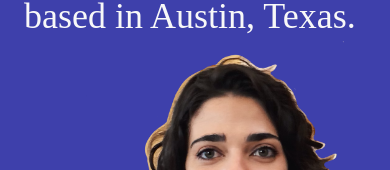
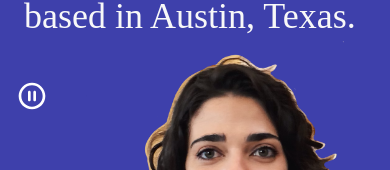
Before and after one commit to baileedastugue/portfolio_v3, a React (Vite) app: page / in a window 390 px wide. Shown: the part 345-515 px from the top of the page. Built offline with nearby package versions, Linux system fonts and the light colour scheme.

Commit message:
bailee/landing: play/plause animation functionality - not pretty

```diff
--- /dev/null
+++ b/src/assets/svgs/Pause.tsx
@@ -0,0 +1,12 @@
+const Pause = () => {
+	return (
+		<svg focusable='false' aria-hidden='true' viewBox='0 0 24 24'>
+			<path
+				fill='white' // TODO: change to light
+				d='M10 16c.55 0 1-.45 1-1V9c0-.55-.45-1-1-1s-1 .45-1 1v6c0 .55.45 1 1 1m2-14C6.48 2 2 6.48 2 12s4.48 10 10 10 10-4.48 10-10S17.52 2 12 2m0 18c-4.41 0-8-3.59-8-8s3.59-8 8-8 8 3.59 8 8-3.59 8-8 8m2-4c.55 0 1-.45 1-1V9c0-.55-.45-1-1-1s-1 .45-1 1v6c0 .55.45 1 1 1'
+			></path>
+		</svg>
+	);
+};
+
+export default Pause;
--- /dev/null
+++ b/src/assets/svgs/Play.tsx
@@ -0,0 +1,12 @@
+const Play = () => {
+	return (
+		<svg focusable='false' aria-hidden='true' viewBox='0 0 24 24'>
+			<path
+				fill='white' // TODO: change to light
+				d='m10.8 15.9 4.67-3.5c.27-.2.27-.6 0-.8L10.8 8.1c-.33-.25-.8-.01-.8.4v7c0 .41.47.65.8.4M12 2C6.48 2 2 6.48 2 12s4.48 10 10 10 10-4.48 10-10S17.52 2 12 2m0 18c-4.41 0-8-3.59-8-8s3.59-8 8-8 8 3.59 8 8-3.59 8-8 8'
+			></path>
+		</svg>
+	);
+};
+
+export default Play;
--- a/src/components/BigFace/index.tsx
+++ b/src/components/BigFace/index.tsx
@@ -1,27 +1,45 @@
-import { useState, useEffect } from 'react';
+import { useState, useEffect, useRef } from 'react';
 import Faces from '../../assets/Faces';
+import Pause from '../../assets/svgs/Pause';
+import Play from '../../assets/svgs/Play';
 
 const BigFace = () => {
 	const [currFaceIndex, setCurrFaceIndex] = useState(0);
+	const [isPlaying, setIsPlaying] = useState(true);
+
+	const intervalId = useRef(0);
 
 	useEffect(() => {
-		const interval = setInterval(() => {
+		intervalId.current = setInterval(() => {
+			if (isPlaying) {
 				setCurrFaceIndex(currFaceIndex => {
 					const faceIndex =
 						currFaceIndex === Faces.length - 1 ? 0 : currFaceIndex + 1;
 					return faceIndex;
 				});
+			} else {
+				return () => clearInterval(intervalId.current);
+			}
 		}, 1500);
-
-		return () => clearInterval(interval);
-	}, []);
+		return () => clearInterval(intervalId.current);
+	}, [isPlaying]);
 
 	return (
+		<div className='absolute -bottom-28 -right-20 min-w-full-plus-5rem sm:-bottom-20 md:-bottom-32 '>
+			<button
+				onClick={() => {
+					setIsPlaying(curr => !curr);
+				}}
+				className='absolute left-4 top-32 z-30 w-8 text-white'
+			>
+				{isPlaying ? <Pause /> : <Play />}
+			</button>
 			<img
-			className='md:bg-clip-circle md:circle-clip absolute -bottom-28 -right-20 min-w-full-plus-5rem sm:-bottom-20 md:-bottom-32 md:-right-10 md:w-2/3 md:min-w-0'
+				className='md:bg-clip-circle md:circle-clip md:-right-10 md:w-2/3 md:min-w-0 '
 				alt='Bailee Dastugue; woman with brown hair smiling behind a computer.'
 				src={Faces[currFaceIndex]}
 			/>
+		</div>
 	);
 };
 
```
Lines whose indentation alone changed are shown as unchanged.
